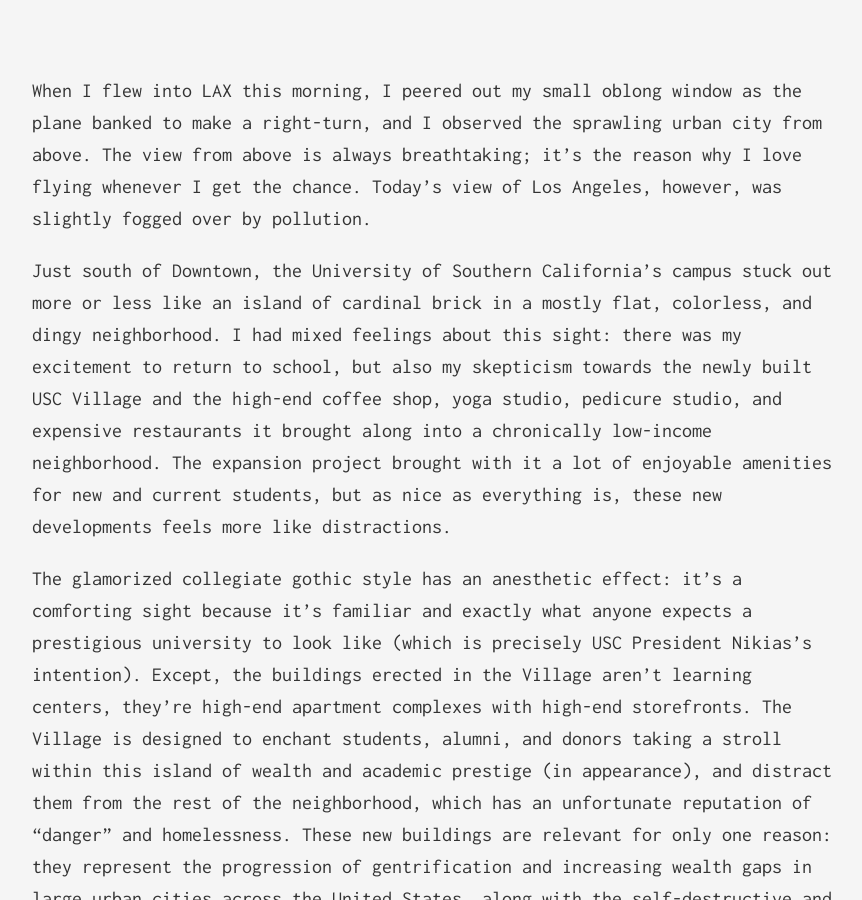
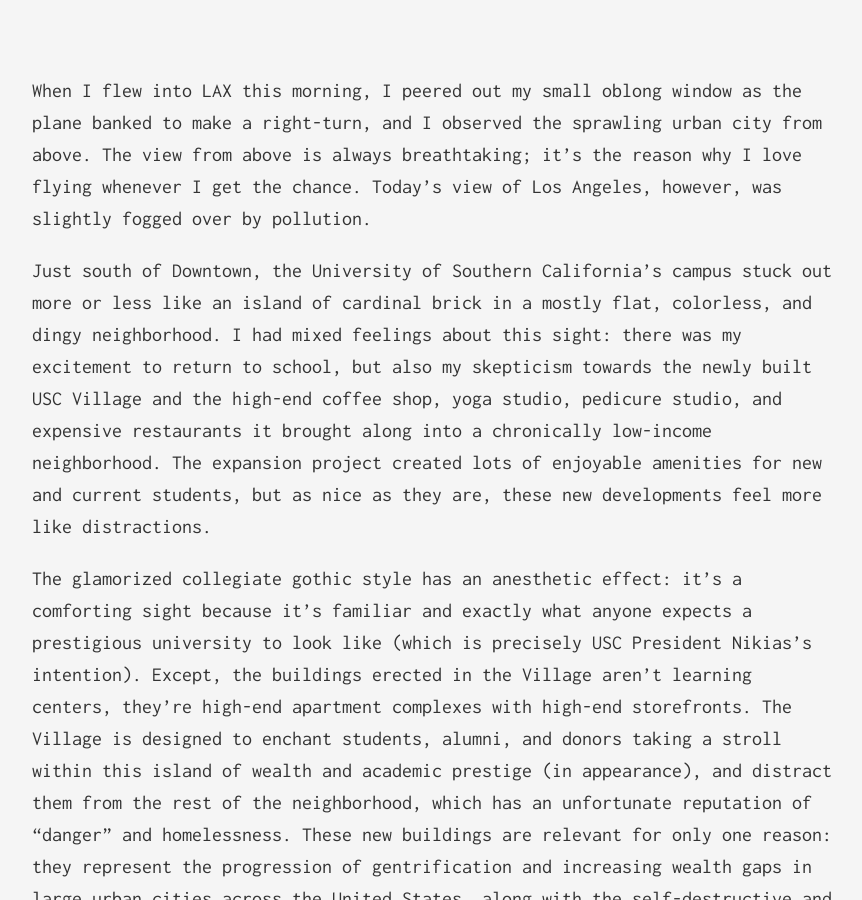
Before and after one commit to ninjiangstar/blog, a Jekyll site: the page built from _posts/2017-12-31-2018.markdown, in a window 1280 px wide and 900 px high, scrolled down 354 px. Shown: the whole window, without its empty margins (208-1070 px from the left). Built offline with Jekyll 4.4.1, drawn with Linux system fonts in a browser that asks for light colours.

Commit message:
update 2018

```diff
--- a/_posts/2017-12-31-2018.markdown
+++ b/_posts/2017-12-31-2018.markdown
@@ -7,7 +7,7 @@
 
 When I flew into LAX this morning, I peered out my small oblong window as the plane banked to make a right-turn, and I observed the sprawling urban city from above. The view from above is always breathtaking; it's the reason why I love flying whenever I get the chance. Today's view of Los Angeles, however, was slightly fogged over by pollution.
 
-Just south of Downtown, the University of Southern California's campus stuck out more or less like an island of cardinal brick in a mostly flat, colorless, and dingy neighborhood. I had mixed feelings about this sight: there was my excitement to return to school, but also my skepticism towards the newly built USC Village and the high-end coffee shop, yoga studio, pedicure studio, and expensive restaurants it brought along into a chronically low-income neighborhood. The expansion project brought with it a lot of enjoyable amenities for new and current students, but as nice as everything is, these new developments feels more like distractions.
+Just south of Downtown, the University of Southern California's campus stuck out more or less like an island of cardinal brick in a mostly flat, colorless, and dingy neighborhood. I had mixed feelings about this sight: there was my excitement to return to school, but also my skepticism towards the newly built USC Village and the high-end coffee shop, yoga studio, pedicure studio, and expensive restaurants it brought along into a chronically low-income neighborhood. The expansion project created lots of enjoyable amenities for new and current students, but as nice as they are, these new developments feel more like distractions.
 
 The glamorized collegiate gothic style has an anesthetic effect: it's a comforting sight because it's familiar and exactly what anyone expects a prestigious university to look like (which is precisely USC President Nikias's intention). Except, the buildings erected in the Village aren't learning centers, they're high-end apartment complexes with high-end storefronts. The Village is designed to enchant students, alumni, and donors taking a stroll within this island of wealth and academic prestige (in appearance), and distract them from the rest of the neighborhood, which has an unfortunate reputation of "danger" and homelessness. These new buildings are relevant for only one reason: they represent the progression of gentrification and increasing wealth gaps in large urban cities across the United States, along with the self-destructive and superficial political climate that is currently exacerbating these problems.
 
```
